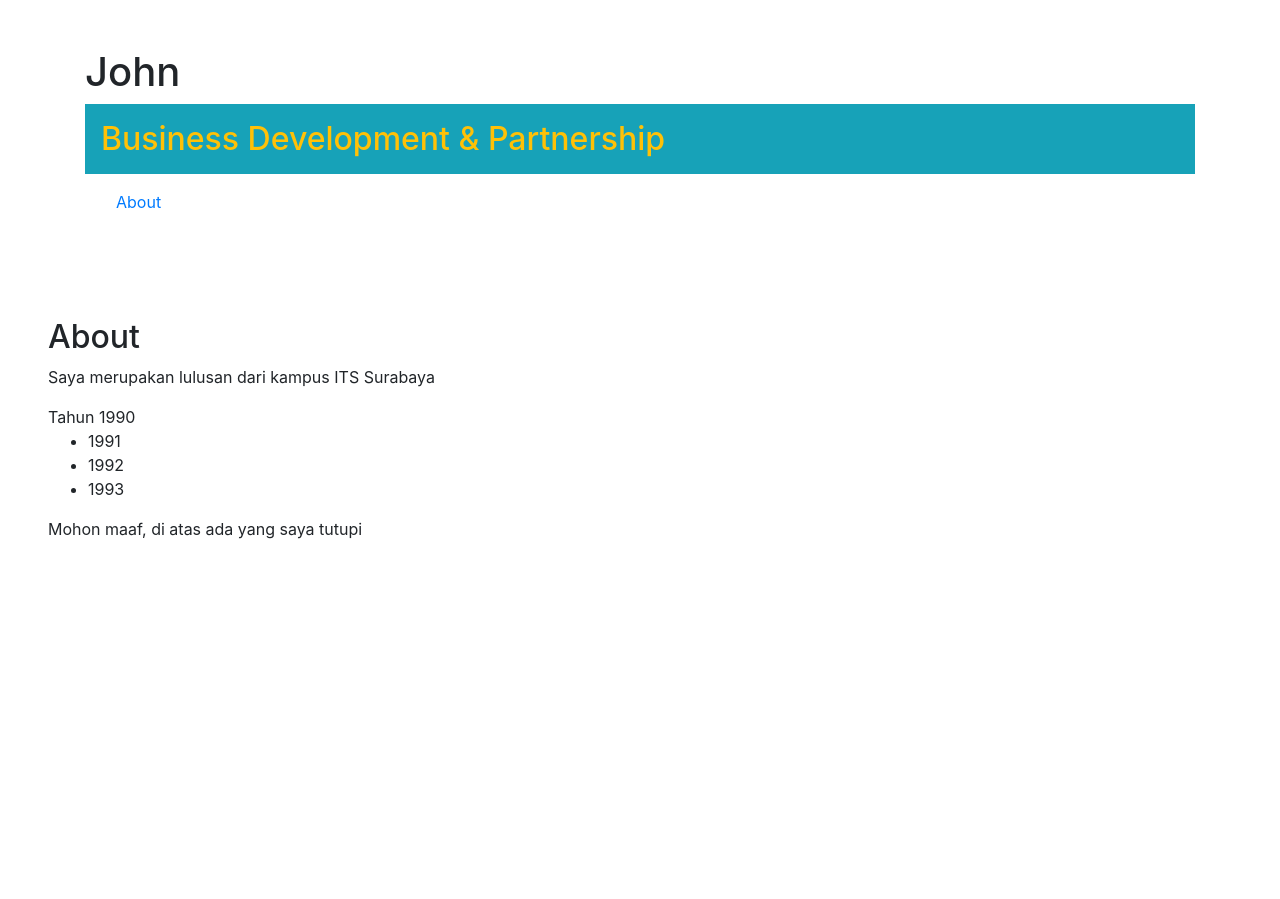
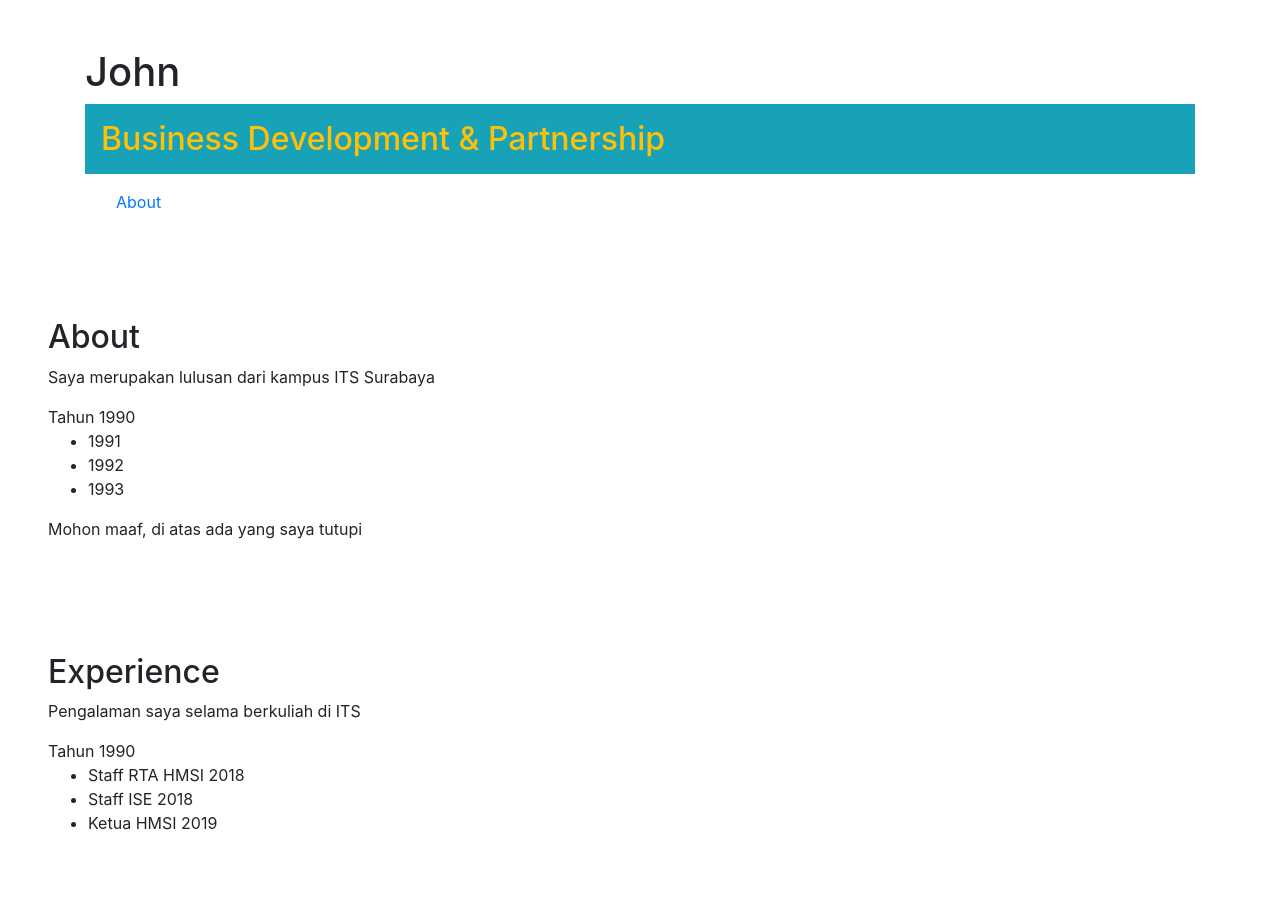
Before and after one commit to rezasafira/praktikum-1-membuat-cv-part-1-azpahmi, a plain HTML site: page index.html in a window 1280 px wide. Before the commit the page ends 800 px from the top, so only its background shows below. Drawn offline with nearby package versions, Linux system fonts and the light colour scheme.

Commit message:
05211740000093 #3

```diff
--- a/index.html
+++ b/index.html
@@ -46,7 +46,23 @@
                 <div class="d-lg-none">
                     Saya tidak lulus pada tahun 1993
                 </div>
-                        <p >Mohon maaf, di atas ada yang saya tutupi</p>
+                <p>Mohon maaf, di atas ada yang saya tutupi</p>
+
+            </div>
+        </section>
+
+        <section class="resume-section p-0 p-lg-5 d-flex justify-content-center" id="about">
+            <div class="w-100" margin="left">
+                <h2>Experience</h2>
+                <div align="left" class="subheading mb-3">Pengalaman saya selama berkuliah di ITS</div>
+                <span margin="left">Tahun 1990</span>
+                <ul>
+                    <li>Staff RTA HMSI 2018</li>
+                    <li>Staff ISE 2018</li>
+                    <li>Ketua HMSI 2019</li>
+                </ul>
+
+
 
             </div>
         </section>
```
Lines whose indentation alone changed are shown as unchanged.
